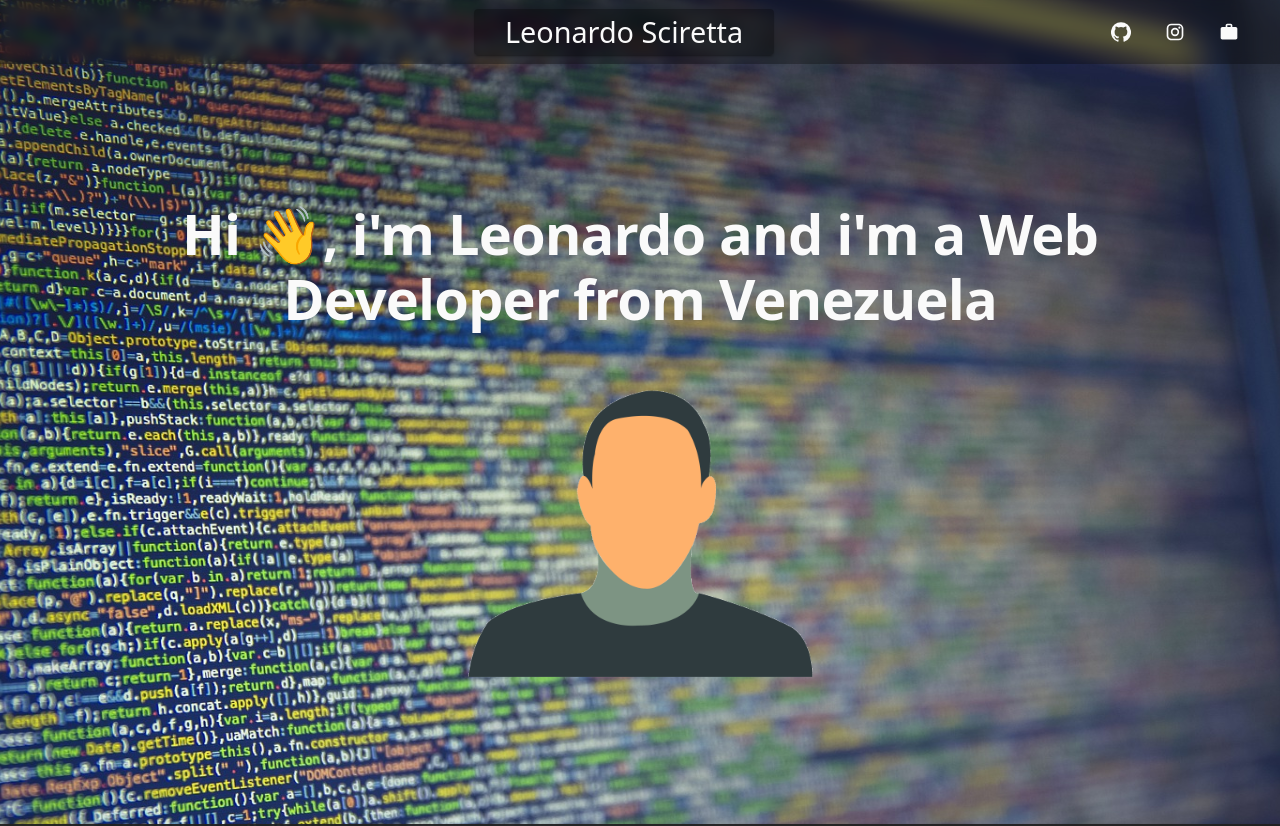
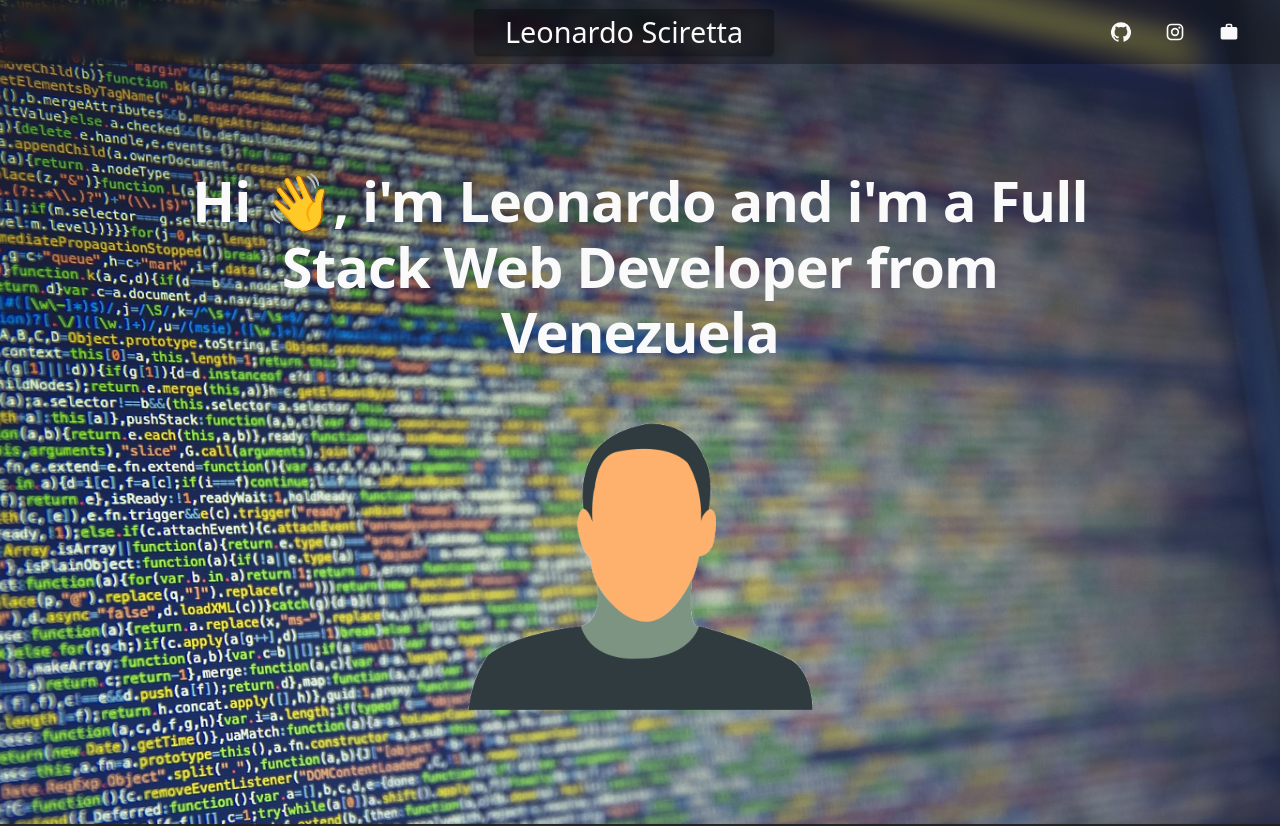
Before and after one commit to sciretta/sciretta, a Next.js app: page / in a window 1280 px wide. Shown: the top 826 px of the page. Built offline with nearby package versions, Linux system fonts and the light colour scheme.

Commit message:
change main msg & add ts

```diff
--- a/data.ts
+++ b/data.ts
@@ -29,9 +29,11 @@ const reactSvg = 'React.svg'
 const nextSvg = 'Nextjs.svg'
 const javascriptSvg = 'javascript.svg'
 const materialuiSvg = 'materialui.svg'
+const typescriptSvg = 'typescript.svg'
 export const frontendCards:CardInterface[]  = [
   {img:reactSvg,name:'React.js'},
   {img:nextSvg,name:'Next.js'},
   {img:materialuiSvg,name:'Material-ui'},
-  {img:javascriptSvg,name:'Javascript'}
+  {img:javascriptSvg,name:'Javascript'},
+  {img:typescriptSvg,name:'Typescript'}
 ]
--- a/views/Main.tsx
+++ b/views/Main.tsx
@@ -31,7 +31,7 @@ const Main = () => {
             variant="h1"
             className={classes.text}
           >
-            {`Hi 👋, i'm Leonardo and i'm a Web Developer from Venezuela`}
+            {`Hi 👋, i'm Leonardo and i'm a Full Stack Web Developer from Venezuela`}
           </Typography>
         </Grid>
         <Grid item>
```
Also changed, not shown: public/typescript.svg (added).
